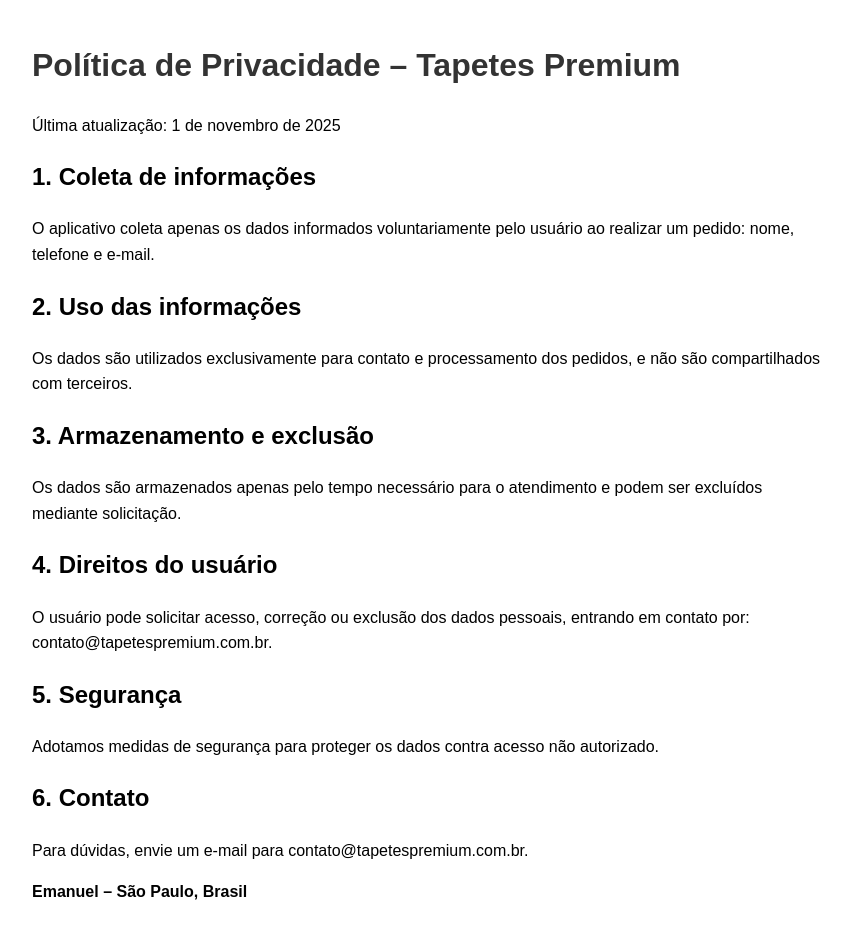
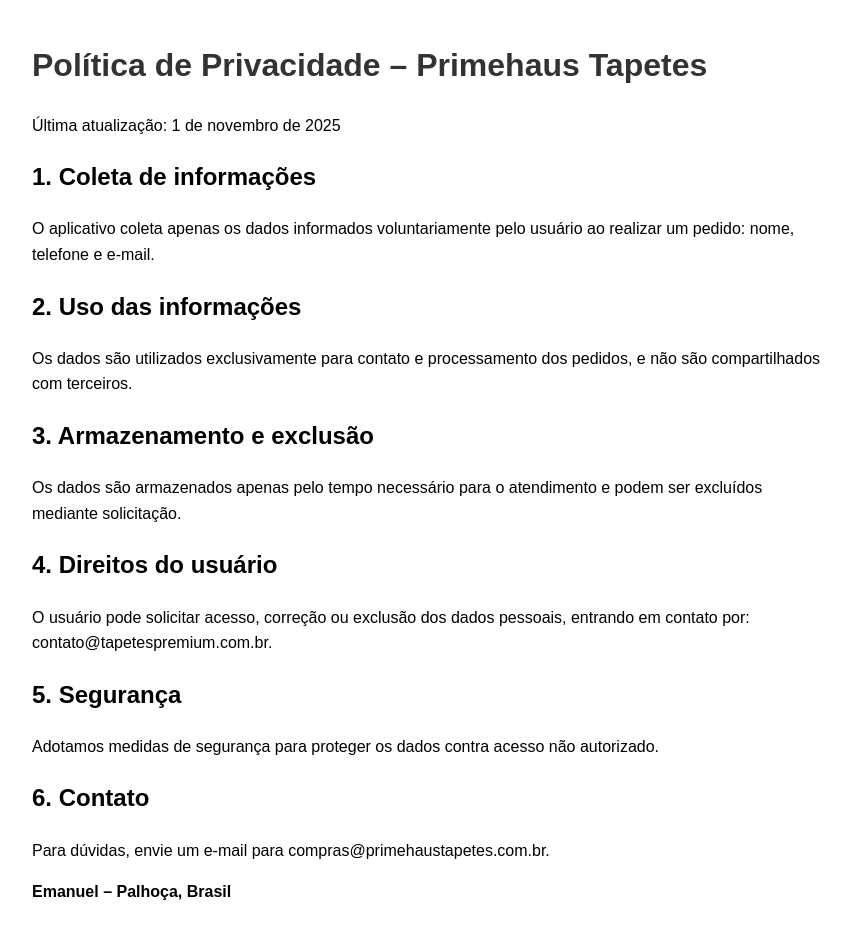
Before and after one commit to emanuelmoraes/politica-de-privacidade, a plain HTML site: page index.html in a window 1280 px wide. Shown: the whole page, without its empty margins (208-1059 px from the left). Drawn offline with Linux system fonts and the light colour scheme.

Commit message:
Update privacy policy branding in index.html

```diff
--- a/index.html
+++ b/index.html
@@ -2,7 +2,7 @@
 <html lang="pt-BR">
 <head>
   <meta charset="UTF-8">
-  <title>Política de Privacidade - Tapetes Premium</title>
+  <title>Política de Privacidade - Primehaus Tapetes</title>
   <meta name="viewport" content="width=device-width, initial-scale=1.0">
   <style>
     body { font-family: Arial, sans-serif; max-width: 800px; margin: 40px auto; padding: 0 20px; line-height: 1.6; }
@@ -10,7 +10,7 @@
   </style>
 </head>
 <body>
-  <h1>Política de Privacidade – Tapetes Premium</h1>
+  <h1>Política de Privacidade – Primehaus Tapetes</h1>
   <p>Última atualização: 1 de novembro de 2025</p>
 
   <h2>1. Coleta de informações</h2>
@@ -29,8 +29,8 @@
   <p>Adotamos medidas de segurança para proteger os dados contra acesso não autorizado.</p>
 
   <h2>6. Contato</h2>
-  <p>Para dúvidas, envie um e-mail para contato@tapetespremium.com.br.</p>
+  <p>Para dúvidas, envie um e-mail para compras@primehaustapetes.com.br.</p>
 
-  <p><strong>Emanuel – São Paulo, Brasil</strong></p>
+  <p><strong>Emanuel – Palhoça, Brasil</strong></p>
 </body>
 </html>
```
